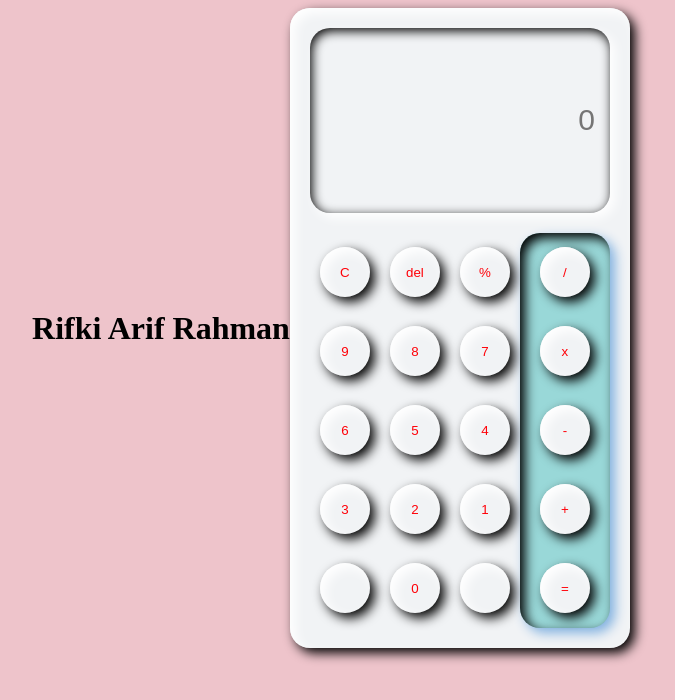
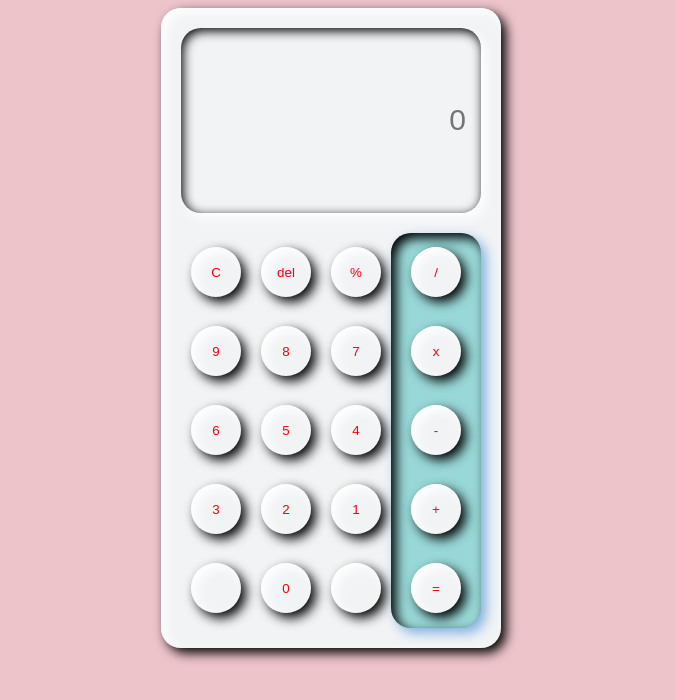
Before and after one commit to rifki227/Kalkulator, a plain HTML site: page index.html in a window 1280 px wide. Shown: the whole page, without its empty margins (309-984 px from the left). Drawn offline with Linux system fonts and the light colour scheme.

Commit message:
Update index.html

```diff
--- a/index.html
+++ b/index.html
@@ -8,7 +8,6 @@
     <link rel= "stylesheet" href = "style.css">
 </head>
 <body>
-    <h1>Rifki Arif Rahman</h1>
     <main class="card">
         <from class="display">
             <input id="screen"
```
